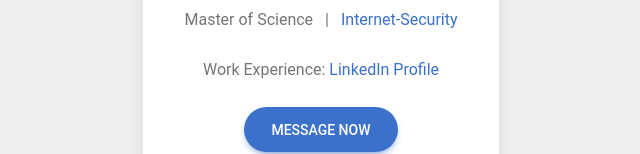
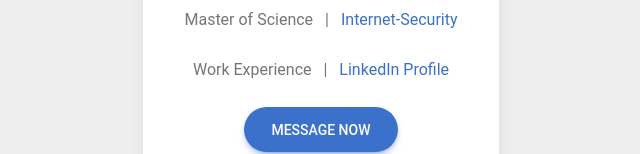
Before and after one commit to nottheend/business-card, a React (Create React App) app: page / in a window 1280 px wide. Shown: the part 394-548 px from the top of the page, without its empty margins (319-959 px from the left). Built offline with nearby package versions, Linux system fonts and the light colour scheme.

Commit message:
update robots.txt

```diff
--- a/public/index.html
+++ b/public/index.html
@@ -5,7 +5,7 @@
     <link rel="icon" href="%PUBLIC_URL%/favicon.ico" />
     <meta name="viewport" content="width=device-width, initial-scale=1" />
     <meta name="theme-color" content="#61DAFB" />
-    <meta name="robots" content="noindex, nofollow">
+    <meta name="robots" content="">
     <meta
       name="Johannes Meng"
       content="Information about Johannes Meng"
--- a/src/App.js
+++ b/src/App.js
@@ -30,7 +30,7 @@ export default function ProfileStatistics() {
                 </MDBCardText>
                 {/* Add the LinkedIn link entry here */}
                 <MDBCardText className="text-muted mb-4">
-                  Work Experience: <a href={linkedInProfileUrl} target="_blank" rel="noopener noreferrer">LinkedIn Profile</a>
+                  Work Experience <span className="mx-2">|</span> <a href={linkedInProfileUrl} target="_blank" rel="noopener noreferrer">LinkedIn Profile</a>
                 </MDBCardText>
 
                 {/*
```
